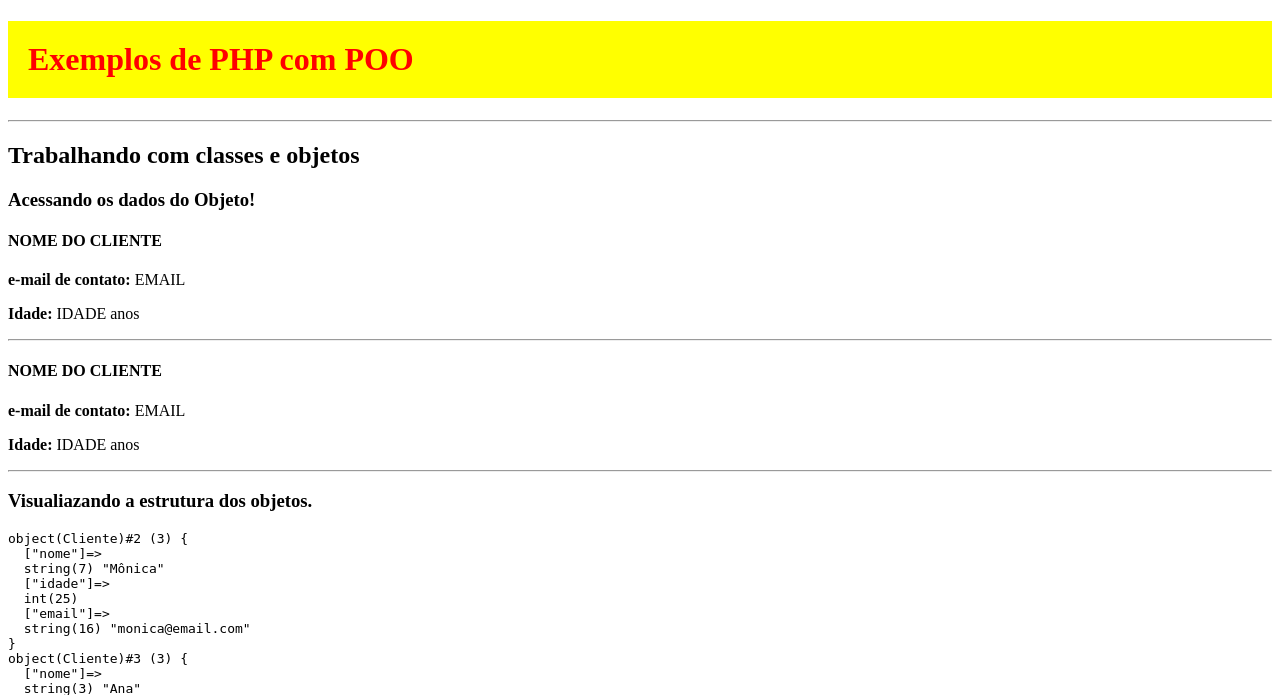
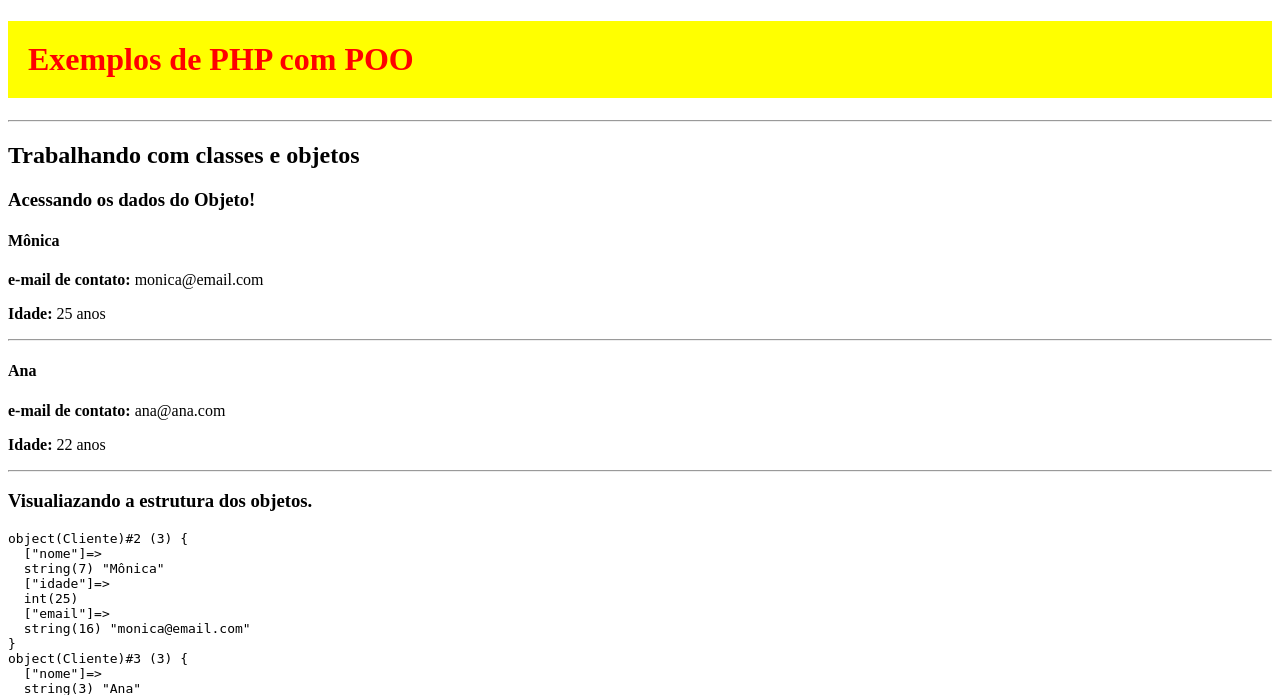
Before and after one commit to Victorjbs97/poo-exemplos, a PHP site: page / in a window 1280 px wide. Shown: the top 695 px of the page. Run offline with PHP 8.4, Linux system fonts and the light colour scheme.

Commit message:
Método this no cliente

```diff
--- a/src/Cliente.php
+++ b/src/Cliente.php
@@ -6,9 +6,9 @@
 
         public function mostrarDados(){
             echo "<div>
-                    <h4>NOME DO CLIENTE</h4>
-                    <p><b>e-mail de contato:</b> EMAIL</p>
-                    <p><b>Idade: </b> IDADE anos</p>
+                    <h4>$this->nome</h4>
+                    <p><b>e-mail de contato:</b> $this->email</p>
+                    <p><b>Idade: </b> $this->idade anos</p>
                 </div>";
         }
     }
```
